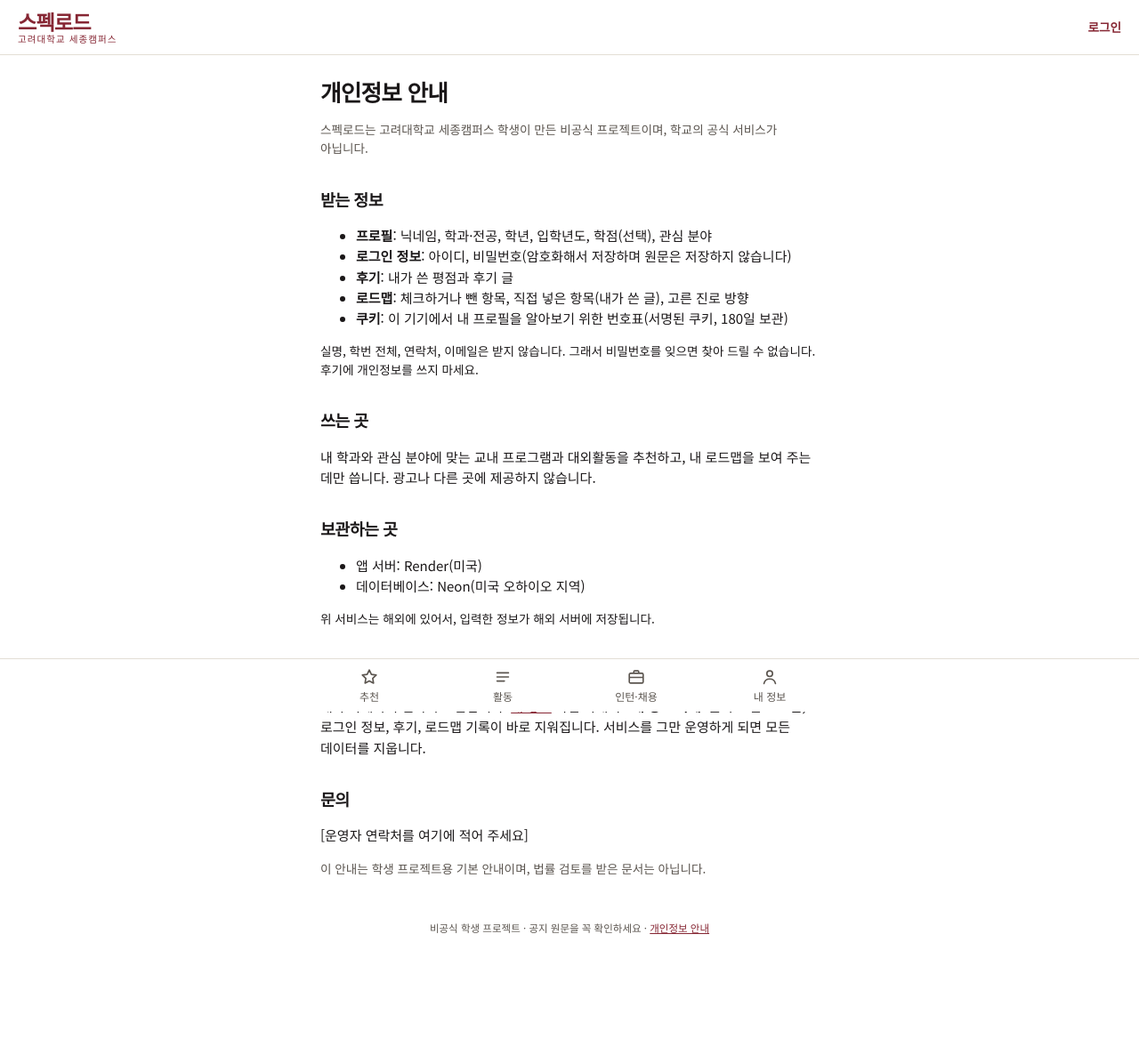
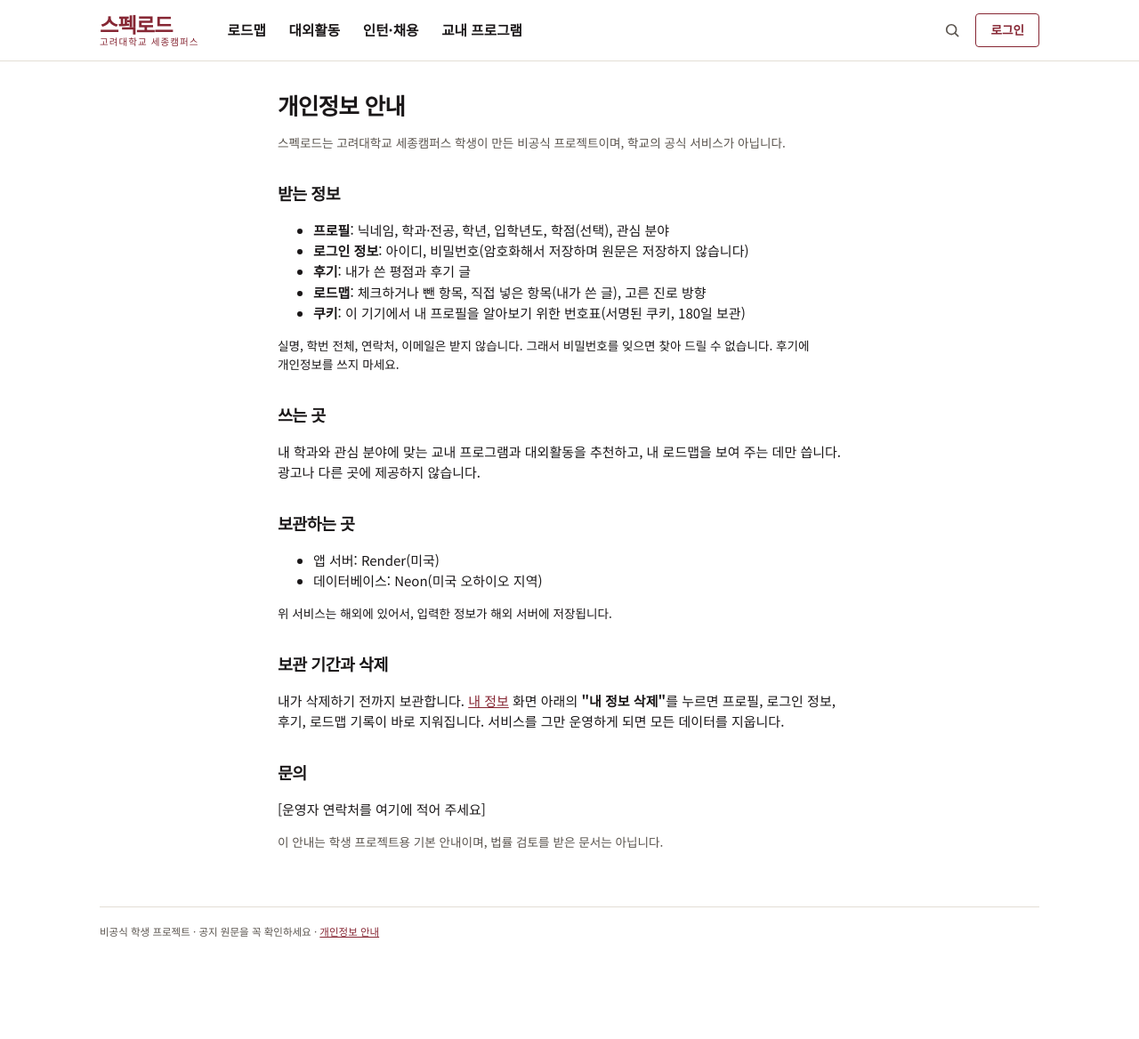
Before and after one commit to Kim-straw/ye, a FastAPI app: page /privacy in a window 1280 px wide. Shown: the whole page at 89% size. After the commit the page ends 1054 px from the top, so only its background shows below. Run offline with FastAPI, Linux system fonts and the light colour scheme; parts of the project's set-up code (start-up, migrations or seed data) failed here and were passed over.

Commit message:
UI 틀 ①: 앱 셸 — 컴퓨터(960px~) 상단 메뉴(로드맵·대외활동·인턴·채용·교내 프로그램)·검색 아이콘·프로필, 폰은 하단 탭 유지, 화면 폭 3단계(600/720/1120)와 상단 바·본문 정렬 통일, 푸터 분리, 캐시 v16
Co-Authored-By: Claude Opus 5.5 <noreply@anthropic.com>
Claude-Session: https://claude.ai/code/session_016mSzT82Cpsf6jfgD7kXXrW

```diff
--- a/spec-platform/app/static/style.css
+++ b/spec-platform/app/static/style.css
@@ -46,24 +46,59 @@ h3 { font-size: 1rem; margin: .35rem 0 .1rem; line-height: 1.4; }
 .center { text-align: center; }
 :focus-visible { outline: 2px solid var(--brand-ink); outline-offset: 2px; }
 
-/* ---------- 상단 띠 ---------- */
-.topbar {
-  position: sticky; top: 0; z-index: 5; background: var(--surface); color: var(--text); border-bottom: 1px solid var(--line);
-  padding: .75rem max(20px, env(safe-area-inset-left)); display: flex; align-items: center; justify-content: space-between; gap: .75rem;
+/* ---------- 상단 띠 ----------
+   화면 폭 3단계: 폰(~767px) 600px 한 단 / 태블릿(768~959px) 720px 한 단 / 컴퓨터(960px~) 1120px, 상단 메뉴 + 두 단 화면.
+   상단 바 안쪽(.topbar-in)과 본문(.page)이 같은 폭·같은 좌우 여백을 써서 로고와 본문 왼쪽 끝이 맞음 */
+:root { --wrap: 600px; --gutter: 20px; }
+@media (min-width: 768px) { :root { --wrap: 720px; } }
+@media (min-width: 960px) { :root { --wrap: 1120px; --gutter: 32px; } }
+.topbar { position: sticky; top: 0; z-index: 5; background: var(--surface); color: var(--text); border-bottom: 1px solid var(--line); }
+.topbar-in {
+  max-width: var(--wrap); margin: 0 auto; min-height: 60px; padding: .55rem max(var(--gutter), env(safe-area-inset-left));
+  display: flex; align-items: center; gap: .75rem;
 }
 .brand { flex: none; color: var(--brand-ink); text-decoration: none; display: flex; flex-direction: column; line-height: 1.1; }
 .brand b { font-family: var(--head); font-weight: 800; font-size: 1.45rem; letter-spacing: -0.04em; }
 .brand span { font-size: .66rem; font-weight: 500; letter-spacing: .1em; color: var(--brand-ink); white-space: nowrap; }
-.who { text-decoration: none; font-size: .76rem; color: var(--muted); text-align: right; white-space: nowrap; overflow: hidden; text-overflow: ellipsis; min-width: 0; }
-.page { max-width: 600px; margin: 0 auto; padding: 1.5rem 20px 6.5rem; }
-.legal { margin-top: 3rem; font-size: .72rem; color: var(--muted); text-align: center; }
+.topnav { display: none; }
+.top-actions { margin-left: auto; display: flex; align-items: center; gap: .25rem; min-width: 0; }
+.icon-btn { flex: none; display: inline-flex; align-items: center; justify-content: center; width: 44px; height: 44px; color: var(--muted); border-radius: 50%; }
+.icon-btn:hover { color: var(--brand-ink); background: var(--panel); }
+.who { display: inline-flex; align-items: center; gap: .45rem; min-height: 44px; text-decoration: none; font-size: .76rem; color: var(--muted); white-space: nowrap; min-width: 0; }
+.who-name { overflow: hidden; text-overflow: ellipsis; min-width: 0; }
+.who-mono { display: none; }
+.page { max-width: var(--wrap); margin: 0 auto; padding: 1.5rem var(--gutter) 0; }
+.page.narrow { max-width: min(var(--wrap), 720px); }
+.foot { max-width: var(--wrap); margin: 0 auto; padding: 3rem var(--gutter) 6.5rem; }
+.legal { margin: 0; font-size: .72rem; color: var(--muted); text-align: center; }
+
+@media (min-width: 960px) {
+  .topbar-in { min-height: 68px; gap: 2rem; }
+  .topnav { display: flex; align-items: stretch; gap: 1.6rem; align-self: stretch; }
+  .topnav a {
+    display: inline-flex; align-items: center; font-size: .98rem; font-weight: 700; color: var(--text); text-decoration: none;
+    border-bottom: 2px solid transparent; margin-bottom: -1px; padding-top: 2px;
+  }
+  .topnav a:hover { color: var(--brand-ink); }
+  .topnav a.on { color: var(--brand-ink); border-bottom-color: var(--brand); }
+  .who { font-size: .85rem; color: var(--text); }
+  .who-mono {
+    display: inline-flex; align-items: center; justify-content: center; width: 32px; height: 32px; border-radius: 50%;
+    background: var(--brand); color: var(--on-brand); font-weight: 700; font-size: .85rem;
+  }
+  .who.login { padding: 0 1rem; min-height: 38px; border: 1px solid var(--brand-ink); border-radius: 4px; }
+  .tabbar { display: none; }
+  .page { padding-top: 2rem; }
+  .foot { padding-bottom: 2.5rem; }
+  .legal { text-align: left; padding-top: 1.2rem; border-top: 1px solid var(--line); }
+}
 
 /* ---------- 하단 탭 ---------- */
 .tabbar {
   position: fixed; bottom: 0; left: 0; right: 0; z-index: 5; background: var(--surface); border-top: 1px solid var(--line);
   padding-bottom: env(safe-area-inset-bottom);
 }
-.tabbar nav { display: grid; grid-template-columns: repeat(4, minmax(0, 1fr)); max-width: 600px; margin: 0 auto; }
+.tabbar nav { display: grid; grid-template-columns: repeat(4, minmax(0, 1fr)); max-width: var(--wrap); margin: 0 auto; }
 .tabbar a {
   display: flex; flex-direction: column; align-items: center; justify-content: center; gap: 2px; min-height: 60px;
   text-decoration: none; color: var(--muted); font-size: .75rem; border-top: 2px solid transparent; margin-top: -1px;
@@ -86,15 +121,15 @@ h3 { font-size: 1rem; margin: .35rem 0 .1rem; line-height: 1.4; }
    위에서 아래로: 소개 한 줄(로그인 전) → 검색창·바로가기 → 마감 임박(가로로 넘겨 보기) → 탭이 있는 목록 */
 .home-intro {
   display: flex; align-items: center; justify-content: space-between; gap: 1rem;
-  margin: -1.5rem -20px 1.2rem; padding: 1.1rem 20px; background: var(--panel);
+  margin: -1.5rem calc(-1 * var(--gutter)) 1.2rem; padding: 1.1rem var(--gutter); background: var(--panel);
 }
 .home-intro p { margin: 0; font-family: var(--head); font-size: 1.05rem; font-weight: 800; line-height: 1.35; letter-spacing: -0.03em; }
 .home-intro .btn { flex: none; min-height: 44px; padding: 0 1.1rem; }
 .home-find .searchbar { margin-bottom: .4rem; }
-.home-quick { margin: 0 -20px; border-bottom: 0; }
+.home-quick { margin: 0 calc(-1 * var(--gutter)); border-bottom: 0; }
 .hero-strip {
-  display: flex; gap: .7rem; overflow-x: auto; scroll-snap-type: x mandatory; margin: .5rem -20px 0; padding: 0 20px .3rem;
-  scroll-padding: 0 20px;  /* 넘겨서 멈출 때도 다른 내용처럼 양옆 20px 여백 */
+  display: flex; gap: .7rem; overflow-x: auto; scroll-snap-type: x mandatory; margin: .5rem calc(-1 * var(--gutter)) 0; padding: 0 var(--gutter) .3rem;
+  scroll-padding: 0 var(--gutter);  /* 넘겨서 멈출 때도 다른 내용처럼 양옆 20px 여백 */
   scrollbar-width: none; -webkit-overflow-scrolling: touch;
 }
 .hero-strip::-webkit-scrollbar { display: none; }
@@ -236,7 +271,7 @@ a.item:active { background: var(--panel); }
 
 /* 가로로 밀어서 보는 칩: 테두리 없이 옅은 면, 고른 칩만 크림슨 */
 .chips-x {
-  display: flex; gap: .4rem; overflow-x: auto; margin: 0 -20px .5rem; padding: 0 20px;
+  display: flex; gap: .4rem; overflow-x: auto; margin: 0 calc(-1 * var(--gutter)) .5rem; padding: 0 var(--gutter);
   scrollbar-width: none; -webkit-overflow-scrolling: touch;
 }
 .chips-x::-webkit-scrollbar { display: none; }
@@ -284,9 +319,9 @@ h2.sec-title { margin-top: var(--gap-sec); }
 
 /* ---------- 2단계 카테고리 바 (상위를 누르면 아래 줄에 하위) ----------
    칩(.chips-x)과 달리 박스 없이 글자 + 밑줄만. 상위는 크고 굵게, 하위는 작고 회색 */
-.catbar { margin: -.4rem -20px 1rem; border-bottom: 1px solid var(--line); }
+.catbar { margin: -.4rem calc(-1 * var(--gutter)) 1rem; border-bottom: 1px solid var(--line); }
 .catbar-top, .catbar-sub {
-  display: flex; gap: 1.2rem; overflow-x: auto; padding: 0 20px; scrollbar-width: none; -webkit-overflow-scrolling: touch;
+  display: flex; gap: 1.2rem; overflow-x: auto; padding: 0 var(--gutter); scrollbar-width: none; -webkit-overflow-scrolling: touch;
 }
 .catbar-top::-webkit-scrollbar, .catbar-sub::-webkit-scrollbar { display: none; }
 .catbar a {
--- a/spec-platform/app/static/sw.js
+++ b/spec-platform/app/static/sw.js
@@ -4,7 +4,7 @@
 // 서버가 잠들어 있어 화면 이동이 SPLASH_AFTER_MS보다 오래 걸리면, 저장해 둔 시작 화면(/static/splash.html)을 대신 보여 줌.
 //   - 실제로 기다릴 때만 보임(빠른 페이지는 그대로). GET 화면 이동에만 적용(POST·폼 제출·/api·/static·/healthz 제외).
 //   - 시작 화면은 /healthz를 확인하다가 서버가 깨어나면 같은 주소를 다시 불러옴.
-const CACHE = "specroad-v15";
+const CACHE = "specroad-v16";
 const SHELL = ["/static/style.css", "/static/progress.js", "/static/icon.svg", "/static/icon-192.png", "/static/splash.html"];
 const SPLASH_AFTER_MS = 1500;
 const AWAKE_GRACE_MS = 30000;  // 서버가 깨어 있는 것을 방금 확인했으면 이 시간 동안은 시작 화면을 띄우지 않음(다시 불러올 때 시작 화면이 반복되는 것 방지)
--- a/spec-platform/app/templates/base.html
+++ b/spec-platform/app/templates/base.html
@@ -20,15 +20,31 @@
   </script>
 </head>
 <body>
-  <header class="topbar">
+  {# 상단 바: 폰·태블릿은 로고 + 검색 + 로그인, 컴퓨터(960px 이상)는 가운데에 주요 메뉴가 더 보임.
+     안쪽 폭을 본문(.page)과 같은 값으로 맞춰서 로고와 본문 왼쪽 끝이 한 줄에 섬 #}
+  {% set path = request.url.path %}{% set scope_q = request.query_params.get('scope', '') %}
+  <header class="topbar"><div class="topbar-in">
     <a href="/" class="brand"><b>스펙로드</b><span>고려대학교 세종캠퍼스</span></a>
-    {% if user %}<a class="who" href="/profile/new">{{ user.nickname }} · {{ user.department.name }}</a>{% else %}<a class="who login" href="/login">로그인</a>{% endif %}
-  </header>
+    <nav class="topnav" aria-label="주요 메뉴">
+      {% for href, label, on in [('/roadmap', '로드맵', path.startswith('/roadmap')),
+                                 ('/opportunities?scope=외부', '대외활동', path == '/opportunities' and scope_q == '외부'),
+                                 ('/recruit', '인턴·채용', path.startswith('/recruit')),
+                                 ('/opportunities?scope=교내', '교내 프로그램', path == '/opportunities' and scope_q == '교내')] %}
+      <a href="{{ href }}" class="{{ 'on' if on }}" {{ 'aria-current=page' if on }}>{{ label }}</a>
+      {% endfor %}
+    </nav>
+    <div class="top-actions">
+      <a class="icon-btn" href="/recruit" aria-label="공고 검색"><svg width="20" height="20" viewBox="0 0 24 24" fill="none" stroke="currentColor" stroke-width="2" stroke-linecap="round" aria-hidden="true"><circle cx="11" cy="11" r="6.5"/><path d="M16 16l4 4"/></svg></a>
+      {% if user %}<a class="who" href="/profile/new"><span class="who-mono" aria-hidden="true">{{ user.nickname[:1] }}</span><span class="who-name">{{ user.nickname }} · {{ user.department.name }}</span></a>{% else %}<a class="who login" href="/login">로그인</a>{% endif %}
+    </div>
+  </div></header>
 
-  <main class="page">
+  <main class="page {% block page_class %}narrow{% endblock %}">
     {% block content %}{% endblock %}
+  </main>
+  <footer class="foot">
     <p class="legal">비공식 학생 프로젝트 · 공지 원문을 꼭 확인하세요 · <a href="/privacy">개인정보 안내</a></p>
-  </main>
+  </footer>
 
   <!-- 앱처럼 보이게 하는 하단 탭 -->
   <div class="tabbar"><nav aria-label="하단 메뉴">
@@ -45,6 +61,12 @@
   <script>
     // 서비스 워커 등록: 폰 '홈 화면에 추가'와 오프라인 안내를 가능하게 함
     if ("serviceWorker" in navigator) navigator.serviceWorker.register("/sw.js");
+    // 목록의 필터 칸(<details data-desktop-open>): 컴퓨터 화면에서는 늘 펼쳐 둠 (폰에서는 접어 둔 채 '필터'를 눌러 엶)
+    (function () {
+      var wide = matchMedia("(min-width: 960px)");
+      function sync() { document.querySelectorAll("details[data-desktop-open]").forEach(function (d) { if (wide.matches) d.open = true; }); }
+      sync(); if (wide.addEventListener) wide.addEventListener("change", sync);
+    })();
   </script>
 </body>
 </html>
```
Also changed, not shown: spec-platform/tests/test_layout.py (added, +35 -0 lines).
